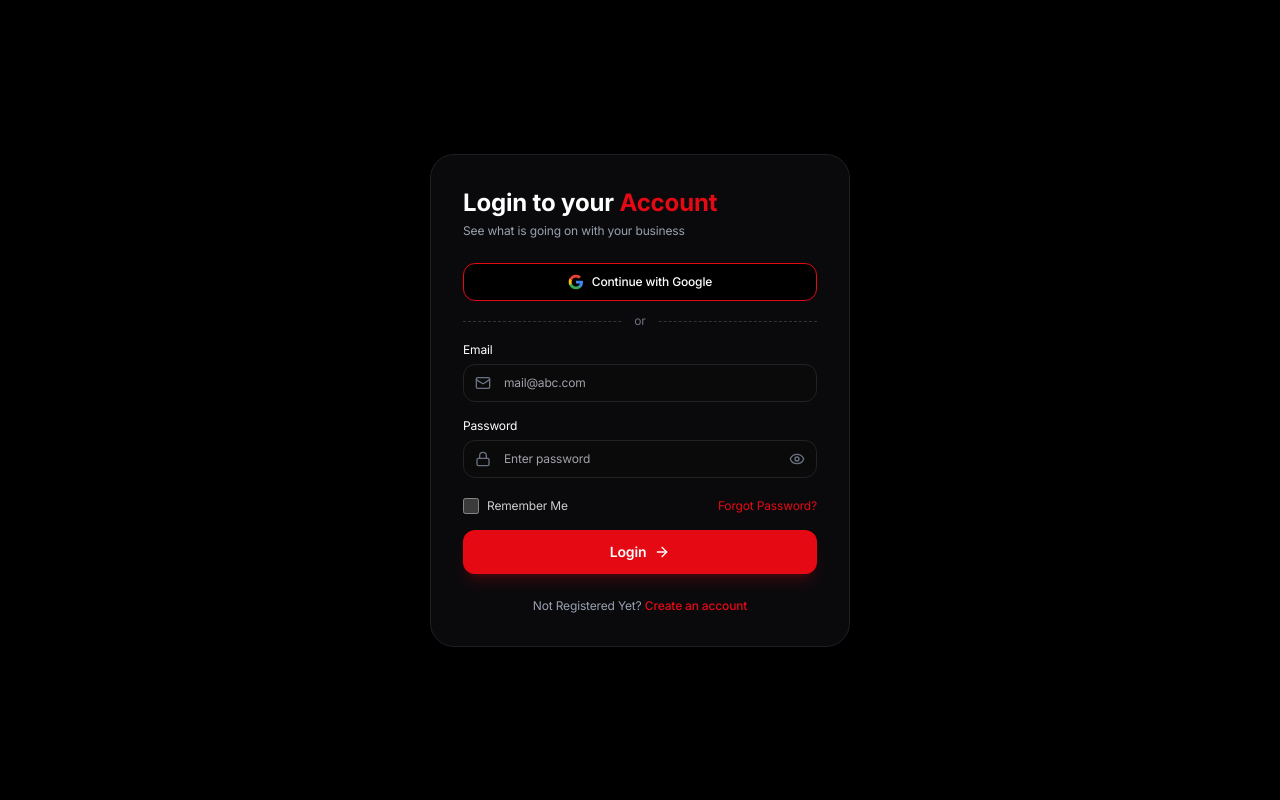
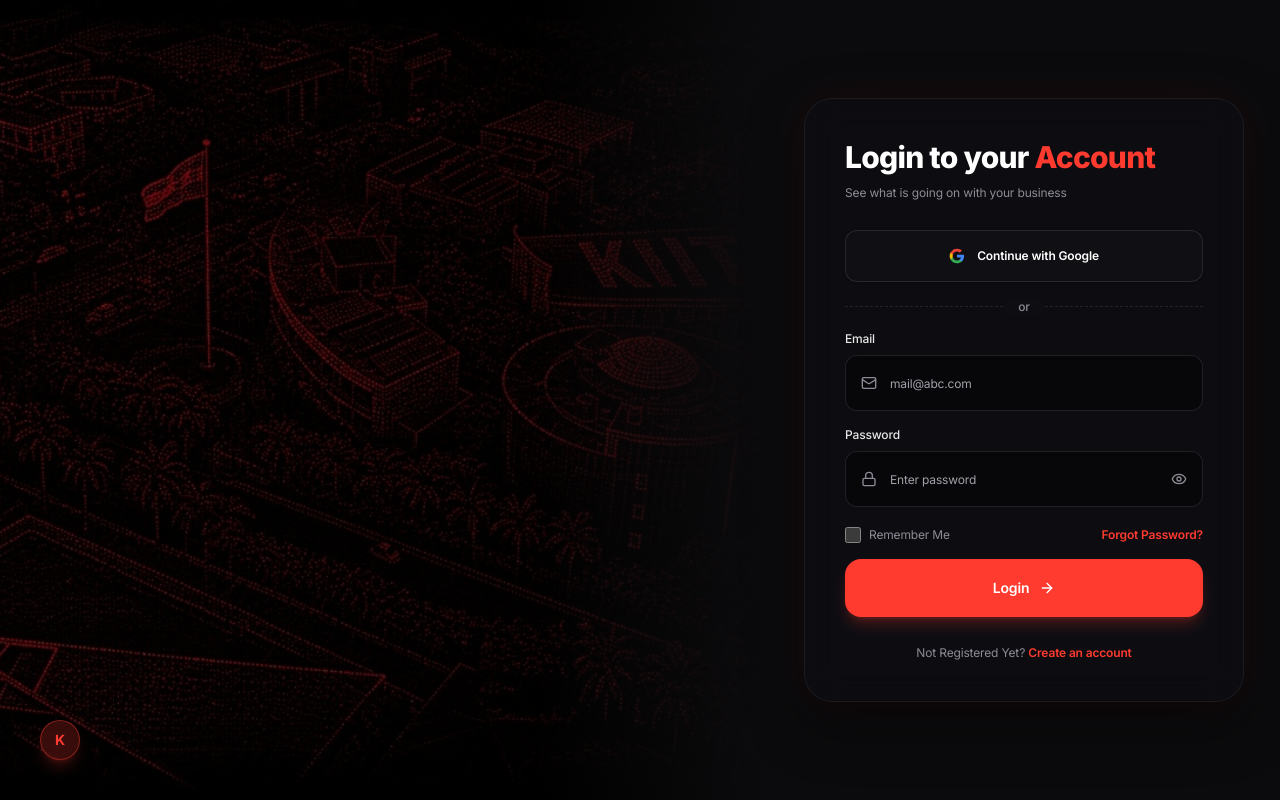
Before and after one commit to priyangshu24/KIITAnumaan, a Next.js app: page /login in a window 1280 px wide. Built offline with nearby package versions, Linux system fonts and the light colour scheme.

Commit message:
style: redesign login page to 2-column split-screen layout with KIIT red wireframe hero & glassmorphism card

```diff
--- a/app/login/page.tsx
+++ b/app/login/page.tsx
@@ -23,20 +23,53 @@ export default function AuthPage() {
   }
 
   return (
-    <div className="min-h-screen w-full bg-black flex items-center justify-center p-4">
-      <div className="max-w-[420px] w-full bg-[#0a0a0d] p-8 rounded-3xl border border-[#1e1e24] shadow-2xl">
+    <div className="min-h-screen w-full bg-[#050505] flex flex-col lg:flex-row overflow-x-hidden">
+      {/* ----------------------------------------------------
+          LEFT SIDE: KIIT RED WIREFRAME BACKGROUND (60%)
+      ---------------------------------------------------- */}
+      <div className="hidden lg:block lg:w-[60%] md:w-[50%] relative min-h-screen overflow-hidden">
+        {/* Background Image */}
+        <div
+          className="absolute inset-0 bg-cover bg-center bg-no-repeat"
+          style={{ backgroundImage: "url('/kiit-campus-dotted.jpg')" }}
+        />
 
+        {/* Subtle Black Overlay */}
+        <div className="absolute inset-0 bg-black/35" />
+
+        {/* Smooth Gradient Fade into Right Panel */}
+        <div
+          className="absolute inset-0"
+          style={{
+            background:
+              'linear-gradient(90deg, rgba(0,0,0,0.15) 0%, rgba(0,0,0,0.35) 70%, #0b0b0d 100%)',
+          }}
+        />
+
+        {/* Optional Logo Watermark on Left */}
+        <div className="absolute bottom-10 left-10 flex items-center gap-3">
+          <div className="w-10 h-10 rounded-full bg-[#ff3b30]/20 border border-[#ff3b30]/40 flex items-center justify-center font-bold text-[#ff3b30] text-sm backdrop-blur-md shadow-lg shadow-[#ff3b30]/20">
+            K
+          </div>
+        </div>
+      </div>
+
+      {/* ----------------------------------------------------
+          RIGHT SIDE: CENTERED LOGIN CARD PANEL (40%)
+      ---------------------------------------------------- */}
+      <div className="w-full lg:w-[40%] md:w-[50%] min-h-screen flex items-center justify-center p-6 bg-[#0b0b0d] relative z-10">
+        <div className="w-full max-w-[440px] bg-[#0e0e12]/92 backdrop-blur-[16px] border border-white/[0.06] rounded-[28px] p-8 sm:p-10 shadow-[0_20px_60px_rgba(0,0,0,0.45),0_0_40px_rgba(255,59,48,0.08)] transition-all duration-300 animate-in fade-in slide-in-from-right-4">
           {/* ----------------------------------------------------
               LOGIN VIEW
           ---------------------------------------------------- */}
           {mode === 'login' ? (
             <div>
               {/* Header */}
-            <div className="mb-6">
-              <h1 className="text-2xl font-bold text-white mb-1">
-                Login to your <span className="text-[#E50914]">Account</span>
+              <div className="mb-7">
+                <h1 className="text-3xl font-extrabold text-white tracking-tight mb-2">
+                  Login to your <span className="text-[#ff3b30]">Account</span>
                 </h1>
-              <p className="text-gray-400 text-xs">
+                <p className="text-[#8c8c96] text-xs leading-relaxed font-normal">
                   See what is going on with your business
                 </p>
               </div>
@@ -45,7 +78,7 @@ export default function AuthPage() {
               <button
                 type="button"
                 onClick={() => router.push('/workspace')}
-              className="w-full bg-black border border-[#E50914] rounded-xl py-2.5 text-xs text-white font-medium flex items-center justify-center gap-2 hover:bg-zinc-900 transition-colors mb-5 cursor-pointer"
+                className="w-full h-[52px] bg-[#101014] border border-white/10 hover:border-[#ff3b30]/50 rounded-xl text-xs text-white font-semibold flex items-center justify-center gap-3 transition-all duration-200 hover:-translate-y-0.5 cursor-pointer shadow-sm mb-6"
               >
                 <svg className="w-4 h-4 shrink-0" viewBox="0 0 24 24">
                   <path
@@ -69,9 +102,9 @@ export default function AuthPage() {
               </button>
 
               {/* Divider */}
-            <div className="relative flex items-center justify-center mb-5">
-              <div className="w-full border-t border-dashed border-[#333]" />
-              <span className="absolute bg-[#0a0a0d] px-3 text-gray-500 text-xs lowercase">
+              <div className="relative flex items-center justify-center mb-6">
+                <div className="w-full border-t border-dashed border-white/10" />
+                <span className="absolute bg-[#0e0e12] px-3.5 text-[#8c8c96] text-xs font-medium lowercase">
                   or
                 </span>
               </div>
@@ -79,36 +112,36 @@ export default function AuthPage() {
               {/* Login Form */}
               <form onSubmit={handleSubmit} className="space-y-4">
                 <div>
-                <label className="text-xs text-white mb-1.5 block">Email</label>
+                  <label className="text-xs text-white/90 font-medium mb-2 block">Email</label>
                   <div className="relative flex items-center">
-                  <Mail className="absolute left-3 w-4 h-4 text-gray-500" />
+                    <Mail className="absolute left-4 w-4 h-4 text-[#8c8c96]" />
                     <input
                       type="email"
                       value={email}
                       onChange={(e) => setEmail(e.target.value)}
                       placeholder="mail@abc.com"
                       required
-                    className="w-full bg-[#0a0a0a] border border-[#222] rounded-xl py-2.5 pl-10 pr-4 text-xs text-white placeholder-[#555] outline-none focus:border-[#E50914] transition-colors"
+                      className="w-full h-[56px] bg-[#070709] border border-white/10 rounded-xl py-3 pl-11 pr-4 text-xs text-white placeholder-[#555560] outline-none focus:border-[#ff3b30] focus:ring-1 focus:ring-[#ff3b30]/30 transition-all"
                     />
                   </div>
                 </div>
 
                 <div>
-                <label className="text-xs text-white mb-1.5 block">Password</label>
+                  <label className="text-xs text-white/90 font-medium mb-2 block">Password</label>
                   <div className="relative flex items-center">
-                  <Lock className="absolute left-3 w-4 h-4 text-gray-500" />
+                    <Lock className="absolute left-4 w-4 h-4 text-[#8c8c96]" />
                     <input
                       type={showPassword ? 'text' : 'password'}
                       value={password}
                       onChange={(e) => setPassword(e.target.value)}
                       placeholder="Enter password"
                       required
-                    className="w-full bg-[#0a0a0a] border border-[#222] rounded-xl py-2.5 pl-10 pr-10 text-xs text-white placeholder-[#555] outline-none focus:border-[#E50914] transition-colors"
+                      className="w-full h-[56px] bg-[#070709] border border-white/10 rounded-xl py-3 pl-11 pr-11 text-xs text-white placeholder-[#555560] outline-none focus:border-[#ff3b30] focus:ring-1 focus:ring-[#ff3b30]/30 transition-all"
                     />
                     <button
                       type="button"
                       onClick={() => setShowPassword(!showPassword)}
-                    className="absolute right-3 text-gray-500 hover:text-white transition-colors cursor-pointer"
+                      className="absolute right-4 text-[#8c8c96] hover:text-white transition-colors cursor-pointer"
                     >
                       {showPassword ? <EyeOff className="w-4 h-4" /> : <Eye className="w-4 h-4" />}
                     </button>
@@ -122,14 +155,14 @@ export default function AuthPage() {
                       type="checkbox"
                       checked={rememberMe}
                       onChange={(e) => setRememberMe(e.target.checked)}
-                    className="w-4 h-4 rounded border-[#333] bg-[#0a0a0a] accent-[#E50914] checked:bg-[#E50914] checked:border-[#E50914] cursor-pointer"
+                      className="w-4 h-4 rounded border-white/20 bg-[#070709] accent-[#ff3b30] checked:bg-[#ff3b30] checked:border-[#ff3b30] cursor-pointer"
                     />
-                  <span className="text-xs text-[#ccc]">Remember Me</span>
+                    <span className="text-xs text-[#8c8c96]">Remember Me</span>
                   </label>
                   <button
                     type="button"
                     onClick={() => alert('Password reset link sent to your email')}
-                  className="text-[#E50914] text-xs hover:underline cursor-pointer"
+                    className="text-[#ff3b30] text-xs font-semibold hover:underline cursor-pointer"
                   >
                     Forgot Password?
                   </button>
@@ -138,7 +171,7 @@ export default function AuthPage() {
                 {/* Primary Submit Button */}
                 <button
                   type="submit"
-                className="w-full bg-[#E50914] hover:bg-[#c40812] text-white rounded-xl py-3 text-sm font-semibold flex items-center justify-center gap-2 transition-colors mt-2 cursor-pointer shadow-lg shadow-[#E50914]/20"
+                  className="w-full h-[58px] bg-[#ff3b30] hover:bg-[#e03126] text-white rounded-[16px] py-3 text-sm font-semibold flex items-center justify-center gap-2.5 transition-all duration-200 hover:-translate-y-0.5 cursor-pointer shadow-lg shadow-[#ff3b30]/25 mt-3"
                 >
                   <span>Login</span>
                   <ArrowRight className="w-4 h-4" />
@@ -146,12 +179,12 @@ export default function AuthPage() {
               </form>
 
               {/* Footer */}
-            <div className="mt-6 text-center text-xs text-gray-400">
+              <div className="mt-7 text-center text-xs text-[#8c8c96]">
                 Not Registered Yet?{' '}
                 <button
                   type="button"
                   onClick={() => setMode('signup')}
-                className="text-[#E50914] font-medium cursor-pointer hover:underline"
+                  className="text-[#ff3b30] font-semibold cursor-pointer hover:underline"
                 >
                   Create an account
                 </button>
@@ -163,11 +196,11 @@ export default function AuthPage() {
             ---------------------------------------------------- */
             <div>
               {/* Header */}
-            <div className="mb-6">
-              <h1 className="text-2xl font-bold text-white mb-1">
-                Create an <span className="text-[#E50914]">Account</span>
+              <div className="mb-7">
+                <h1 className="text-3xl font-extrabold text-white tracking-tight mb-2">
+                  Create an <span className="text-[#ff3b30]">Account</span>
                 </h1>
-              <p className="text-gray-400 text-xs">
+                <p className="text-[#8c8c96] text-xs leading-relaxed font-normal">
                   Fill in your details to get started with your account
                 </p>
               </div>
@@ -175,51 +208,51 @@ export default function AuthPage() {
               {/* Signup Form */}
               <form onSubmit={handleSubmit} className="space-y-4">
                 <div>
-                <label className="text-xs text-white mb-1.5 block">Full Name</label>
+                  <label className="text-xs text-white/90 font-medium mb-2 block">Full Name</label>
                   <div className="relative flex items-center">
-                  <User className="absolute left-3 w-4 h-4 text-gray-500" />
+                    <User className="absolute left-4 w-4 h-4 text-[#8c8c96]" />
                     <input
                       type="text"
                       value={fullName}
                       onChange={(e) => setFullName(e.target.value)}
                       placeholder="John Doe"
                       required
-                    className="w-full bg-[#0a0a0a] border border-[#222] rounded-xl py-2.5 pl-10 pr-4 text-xs text-white placeholder-[#555] outline-none focus:border-[#E50914] transition-colors"
+                      className="w-full h-[56px] bg-[#070709] border border-white/10 rounded-xl py-3 pl-11 pr-4 text-xs text-white placeholder-[#555560] outline-none focus:border-[#ff3b30] focus:ring-1 focus:ring-[#ff3b30]/30 transition-all"
                     />
                   </div>
                 </div>
 
                 <div>
-                <label className="text-xs text-white mb-1.5 block">Email</label>
+                  <label className="text-xs text-white/90 font-medium mb-2 block">Email</label>
                   <div className="relative flex items-center">
-                  <Mail className="absolute left-3 w-4 h-4 text-gray-500" />
+                    <Mail className="absolute left-4 w-4 h-4 text-[#8c8c96]" />
                     <input
                       type="email"
                       value={email}
                       onChange={(e) => setEmail(e.target.value)}
                       placeholder="mail@abc.com"
                       required
-                    className="w-full bg-[#0a0a0a] border border-[#222] rounded-xl py-2.5 pl-10 pr-4 text-xs text-white placeholder-[#555] outline-none focus:border-[#E50914] transition-colors"
+                      className="w-full h-[56px] bg-[#070709] border border-white/10 rounded-xl py-3 pl-11 pr-4 text-xs text-white placeholder-[#555560] outline-none focus:border-[#ff3b30] focus:ring-1 focus:ring-[#ff3b30]/30 transition-all"
                     />
                   </div>
                 </div>
 
                 <div>
-                <label className="text-xs text-white mb-1.5 block">Password</label>
+                  <label className="text-xs text-white/90 font-medium mb-2 block">Password</label>
                   <div className="relative flex items-center">
-                  <Lock className="absolute left-3 w-4 h-4 text-gray-500" />
+                    <Lock className="absolute left-4 w-4 h-4 text-[#8c8c96]" />
                     <input
                       type={showPassword ? 'text' : 'password'}
                       value={password}
                       onChange={(e) => setPassword(e.target.value)}
                       placeholder="Enter password"
                       required
-                    className="w-full bg-[#0a0a0a] border border-[#222] rounded-xl py-2.5 pl-10 pr-10 text-xs text-white placeholder-[#555] outline-none focus:border-[#E50914] transition-colors"
+                      className="w-full h-[56px] bg-[#070709] border border-white/10 rounded-xl py-3 pl-11 pr-11 text-xs text-white placeholder-[#555560] outline-none focus:border-[#ff3b30] focus:ring-1 focus:ring-[#ff3b30]/30 transition-all"
                     />
                     <button
                       type="button"
                       onClick={() => setShowPassword(!showPassword)}
-                    className="absolute right-3 text-gray-500 hover:text-white transition-colors cursor-pointer"
+                      className="absolute right-4 text-[#8c8c96] hover:text-white transition-colors cursor-pointer"
                     >
                       {showPassword ? <EyeOff className="w-4 h-4" /> : <Eye className="w-4 h-4" />}
                     </button>
@@ -227,21 +260,21 @@ export default function AuthPage() {
                 </div>
 
                 <div>
-                <label className="text-xs text-white mb-1.5 block">Confirm Password</label>
+                  <label className="text-xs text-white/90 font-medium mb-2 block">Confirm Password</label>
                   <div className="relative flex items-center">
-                  <Lock className="absolute left-3 w-4 h-4 text-gray-500" />
+                    <Lock className="absolute left-4 w-4 h-4 text-[#8c8c96]" />
                     <input
                       type={showConfirmPassword ? 'text' : 'password'}
                       value={confirmPassword}
                       onChange={(e) => setConfirmPassword(e.target.value)}
                       placeholder="Confirm password"
                       required
-                    className="w-full bg-[#0a0a0a] border border-[#222] rounded-xl py-2.5 pl-10 pr-10 text-xs text-white placeholder-[#555] outline-none focus:border-[#E50914] transition-colors"
+                      className="w-full h-[56px] bg-[#070709] border border-white/10 rounded-xl py-3 pl-11 pr-11 text-xs text-white placeholder-[#555560] outline-none focus:border-[#ff3b30] focus:ring-1 focus:ring-[#ff3b30]/30 transition-all"
                     />
                     <button
                       type="button"
                       onClick={() => setShowConfirmPassword(!showConfirmPassword)}
-                    className="absolute right-3 text-gray-500 hover:text-white transition-colors cursor-pointer"
+                      className="absolute right-4 text-[#8c8c96] hover:text-white transition-colors cursor-pointer"
                     >
                       {showConfirmPassword ? <EyeOff className="w-4 h-4" /> : <Eye className="w-4 h-4" />}
                     </button>
@@ -251,7 +284,7 @@ export default function AuthPage() {
                 {/* Primary Submit Button */}
                 <button
                   type="submit"
-                className="w-full bg-[#E50914] hover:bg-[#c40812] text-white rounded-xl py-3 text-sm font-semibold flex items-center justify-center gap-2 transition-colors mt-2 cursor-pointer shadow-lg shadow-[#E50914]/20"
+                  className="w-full h-[58px] bg-[#ff3b30] hover:bg-[#e03126] text-white rounded-[16px] py-3 text-sm font-semibold flex items-center justify-center gap-2.5 transition-all duration-200 hover:-translate-y-0.5 cursor-pointer shadow-lg shadow-[#ff3b30]/25 mt-3"
                 >
                   <span>Create Account</span>
                   <ArrowRight className="w-4 h-4" />
@@ -259,12 +292,12 @@ export default function AuthPage() {
               </form>
 
               {/* Footer */}
-            <div className="mt-6 text-center text-xs text-gray-400">
+              <div className="mt-7 text-center text-xs text-[#8c8c96]">
                 Already have an account?{' '}
                 <button
                   type="button"
-                onClick={() => setMode('login')}
-                className="text-[#E50914] font-medium cursor-pointer hover:underline"
+                  onClick={() => setMode('signup')}
+                  className="text-[#ff3b30] font-semibold cursor-pointer hover:underline"
                 >
                   Sign in
                 </button>
@@ -273,5 +306,6 @@ export default function AuthPage() {
           )}
         </div>
       </div>
+    </div>
   )
 }
```
Lines whose indentation alone changed are shown as unchanged.
